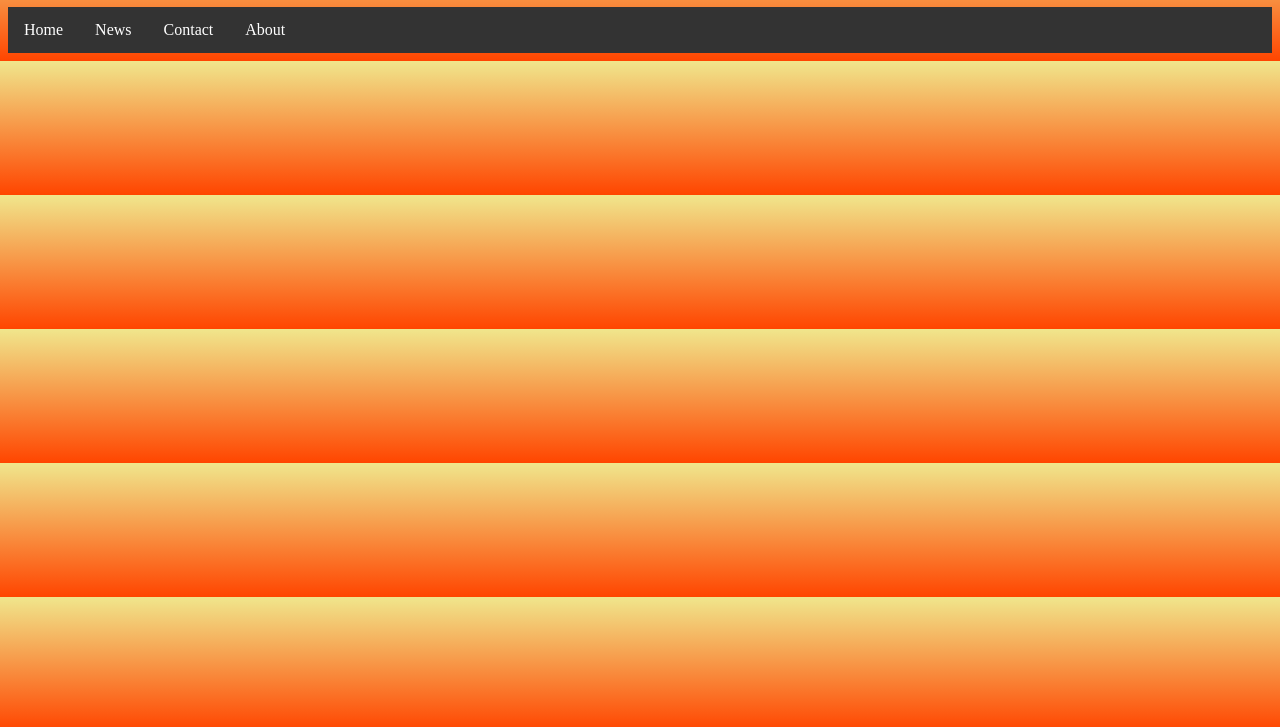
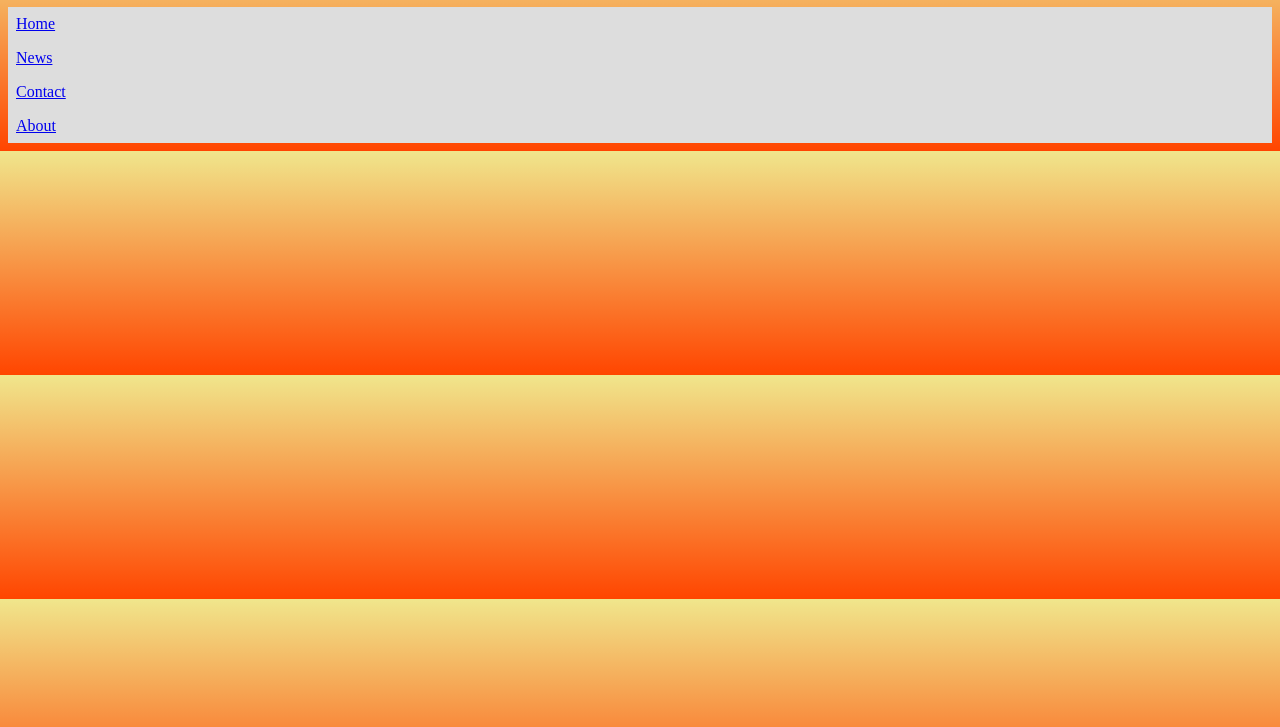
Before and after one commit to Jamrogram/week-06-henwo, a plain HTML site: page index.html in a window 1280 px wide. Shown: the part 73-800 px from the top of the page. Drawn offline with Linux system fonts and the light colour scheme.

Commit message:
code finicking

```diff
--- a/index.html
+++ b/index.html
@@ -1,6 +1,5 @@
 <!DOCTYPE html>
 <html lang+/en/ dir=ltr>
-<link rel="stylesheet" href="style.css">
 <head>
   <meta charset="utf-8">
   <title>Jam Scramble</title>
@@ -15,3 +14,4 @@
 </ul>
 </body>
 </html>
+<link rel="stylesheet" href="style.css">
--- a/style.css
+++ b/style.css
@@ -3,9 +3,7 @@ body {
   background-image: linear-gradient(khaki, orangered);
   background-color: #fff8dc;
 }
-p{
-  text-align: center;
-}
+
 ul {
     list-style-type: none;
     margin: 0;
@@ -14,16 +12,15 @@ ul {
     background-color: #333;
 }
 li {
-    float: left;
+    display:inline;
 }
 
-li a {
+a {
     display: block;
-    color: white;
-    text-align: center;
-    padding: 14px 16px;
-    text-decoration: none;
+    padding: 8px;
+    background-color: #dddddd;
 }
+
 li a:hover {
     background-color: #111;
 }
```
